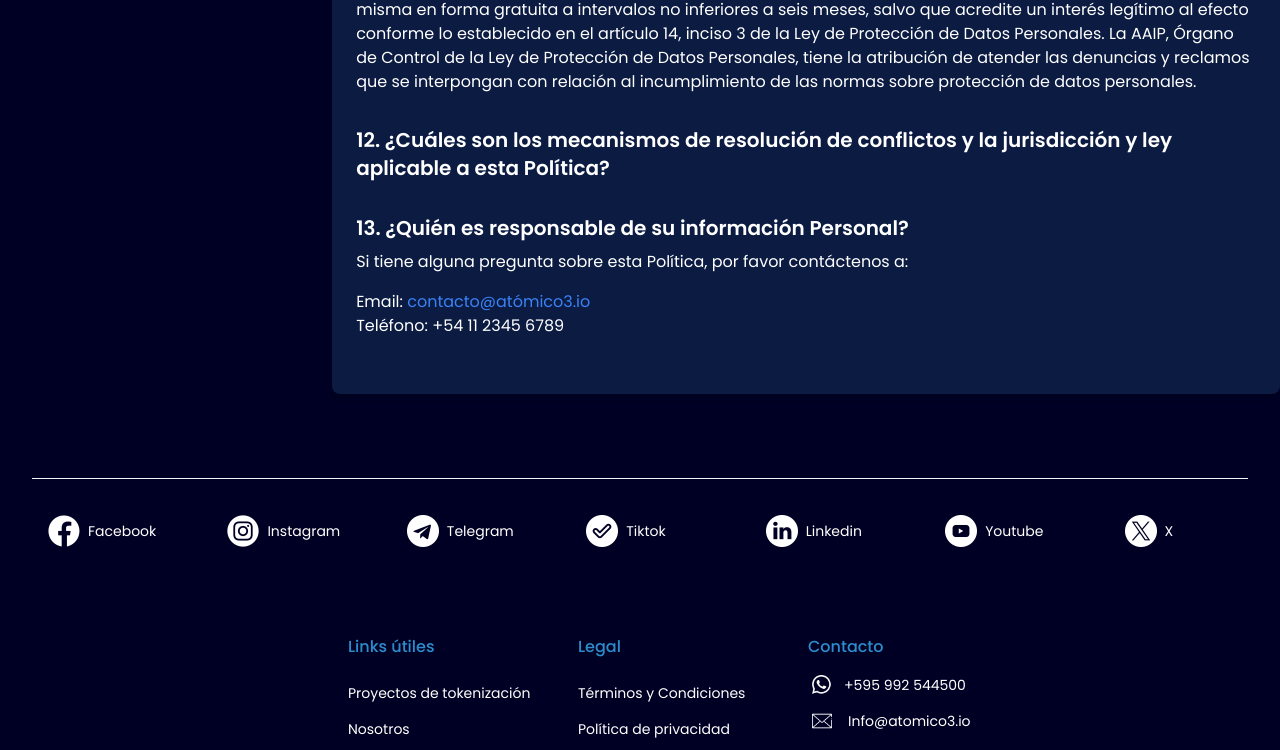
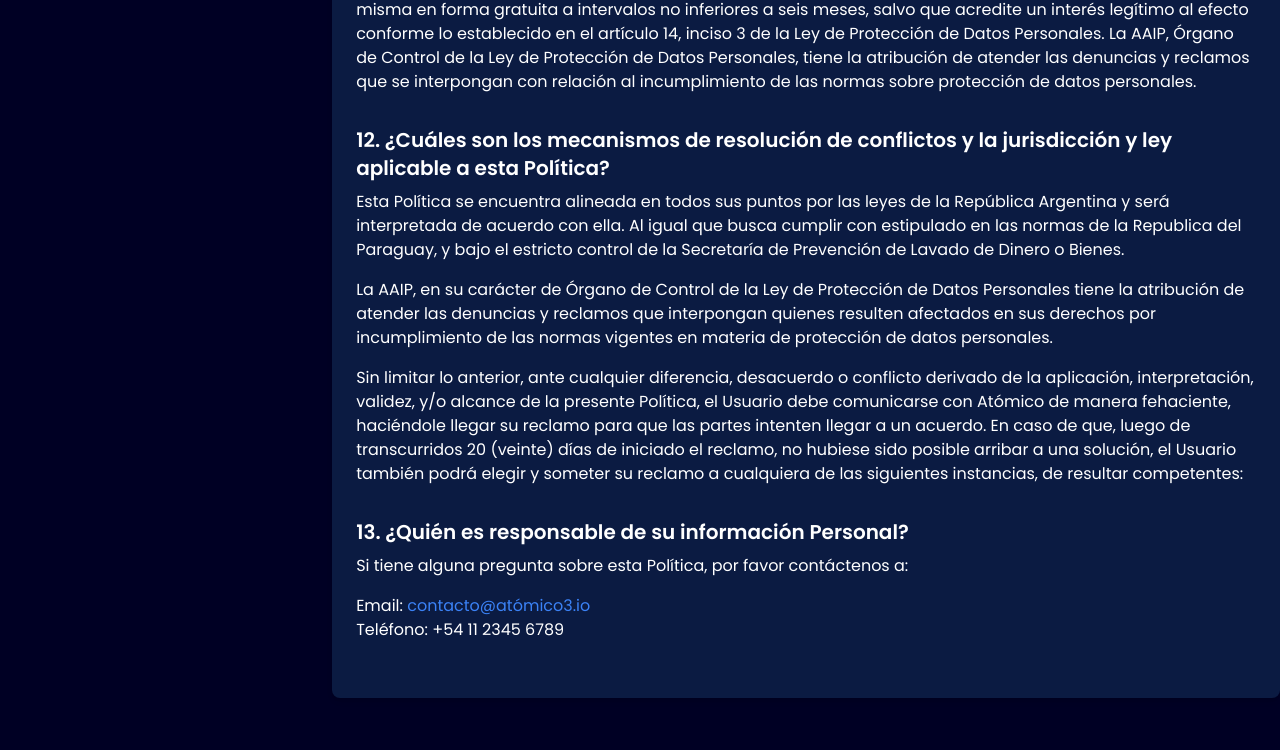
Before and after one commit to FrancoRutigliano/AT3-Front, a React (Vite) app: page /#/legal/privacy in a window 1280 px wide. Shown: the part 8778-9528 px from the top of the page. Built offline with nearby package versions, Linux system fonts and the light colour scheme.

Commit message:
adv on punto 12

```diff
--- a/src/translations/es/global.json
+++ b/src/translations/es/global.json
@@ -380,7 +380,9 @@
       "p2": "La AAIP, en su carácter de Órgano de Control de la Ley de Protección de Datos Personales tiene la atribución de atender las denuncias y reclamos que interpongan quienes resulten afectados en sus derechos por incumplimiento de las normas vigentes en materia de protección de datos personales.",
       "p3": "Sin limitar lo anterior, ante cualquier diferencia, desacuerdo o conflicto derivado de la aplicación, interpretación, validez, y/o alcance de la presente Política, el Usuario debe comunicarse con Atómico de manera fehaciente, haciéndole llegar su reclamo para que las partes intenten llegar a un acuerdo. En caso de que, luego de transcurridos 20 (veinte) días de iniciado el reclamo, no hubiese sido posible arribar a una solución, el Usuario también podrá elegir y someter su reclamo a cualquiera de las siguientes instancias, de resultar competentes:",
       "a": "Tribunales ordinarios de la Ciudad de Asunción, República del Paraguay, con competencia en la materia ",
-      "b": "Dirección General de Defensa y Protección del Consumidor del Gobierno de la Ciudad de Buenos Aires (más información en http://www.buenosaires.gob.ar/defensaconsumidor/direccion-general), o de la Provincia o municipalidad en donde el Usuario tenga su domicilio, y en la que exista una instancia de arbitraje o procedimiento para la solución de controversias.",
+      "b": "Dirección General de Defensa y Protección del Consumidor del Gobierno de la Ciudad de Buenos Aires (más información en",
+      "b link": "http://www.buenosaires.gob.ar/defensaconsumidor/direccion-general",
+      "b.1":  ") o de la Provincia o municipalidad en donde el Usuario tenga su domicilio, y en la que exista una instancia de arbitraje o procedimiento para la solución de controversias.",
       "c": "Tribunales ordinarios con competencia en la materia y asiento en el lugar en donde el Usuario tenga su domicilio."
 
     }
--- a/src/views/Legal/PrivacyPolicy.tsx
+++ b/src/views/Legal/PrivacyPolicy.tsx
@@ -301,6 +301,16 @@ export const PrivacyPolicy = () => {
                     <section className="mb-8" id="section12">
                         <h2 className="text-xl font-semibold mb-2">12. {t("privacyPolicy.titles.title12")}    </h2>
 
+                        {[
+                            {  content: t("privacyPolicy.documento.informacion punto 12.p1") },
+                            {  content: t("privacyPolicy.documento.informacion punto 12.p2") },
+                            {  content: t("privacyPolicy.documento.informacion punto 12.p3") },
+
+                        ].map((item, index) => (
+                            <div key={index} className="mb-4">
+                                <p> {item.content}</p>
+                            </div>
+                        ))}
 
 
                     </section>
```
